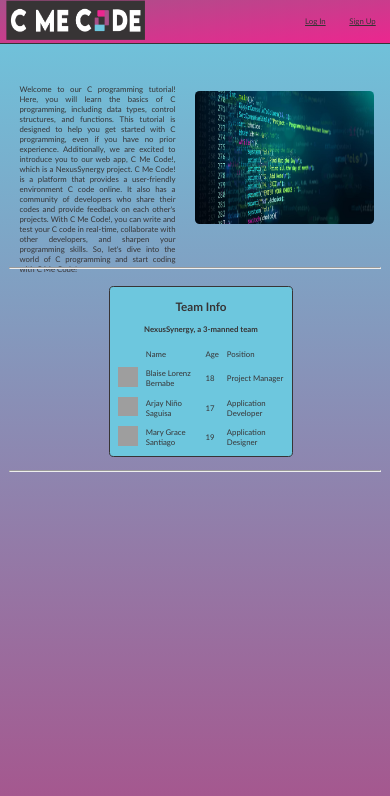
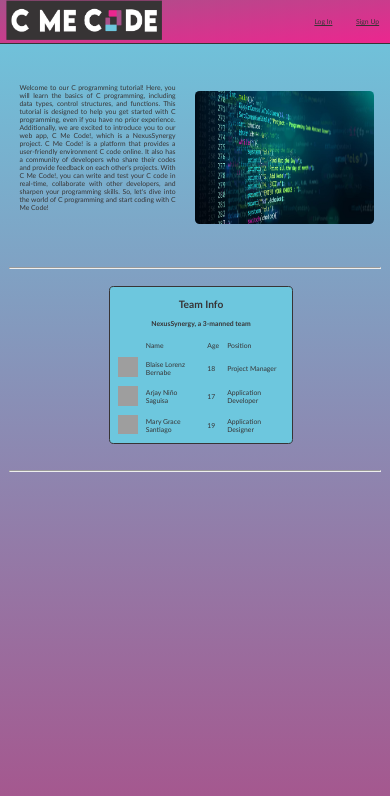
Before and after one commit to nexussynergy/nexussynergy.github.io, a plain HTML site: page index.html in a window 390 px wide. Drawn offline with Linux system fonts and the light colour scheme; grey boxes are pictures that could not be loaded.

Commit message:
kapoy na pls lang

```diff
--- a/css/index.css
+++ b/css/index.css
@@ -127,7 +127,7 @@ table td {
 
     #logo {
         height: 10.24vw;
-        width: 35.60vw;
+        width: 40vw;
         border-radius: 0;
         float: none;
         margin-right: 0;
@@ -138,23 +138,23 @@ table td {
     #link {
         position: relative;
         top: -4vw;
-        right: -40vw;
-        font-size: 2vw;
+        right: -38vw;
+        font-size: 1.75vw;
         text-align: center;
     }
 
     #link2 {
         position: relative;
         top: -4vw;
-        right: -45vw;
-        font-size: 2vw;
+        right: -43vw;
+        font-size: 1.75vw;
         text-align: center;
     }
 
     .desc {
         width: 40vw;
         height: 35.15vw;
-        font-size: 2vw;
+        font-size: 1.75vw;
         position: absolute;
         margin-left: 5vw;
         top: 19.53vw;
@@ -191,7 +191,7 @@ table td {
         left: 28vw;
         padding: 0.78vw;
         top: 62vw;
-        font-size: 2vw;
+        font-size: 1.75vw;
     }
 
     .centertext {
```
